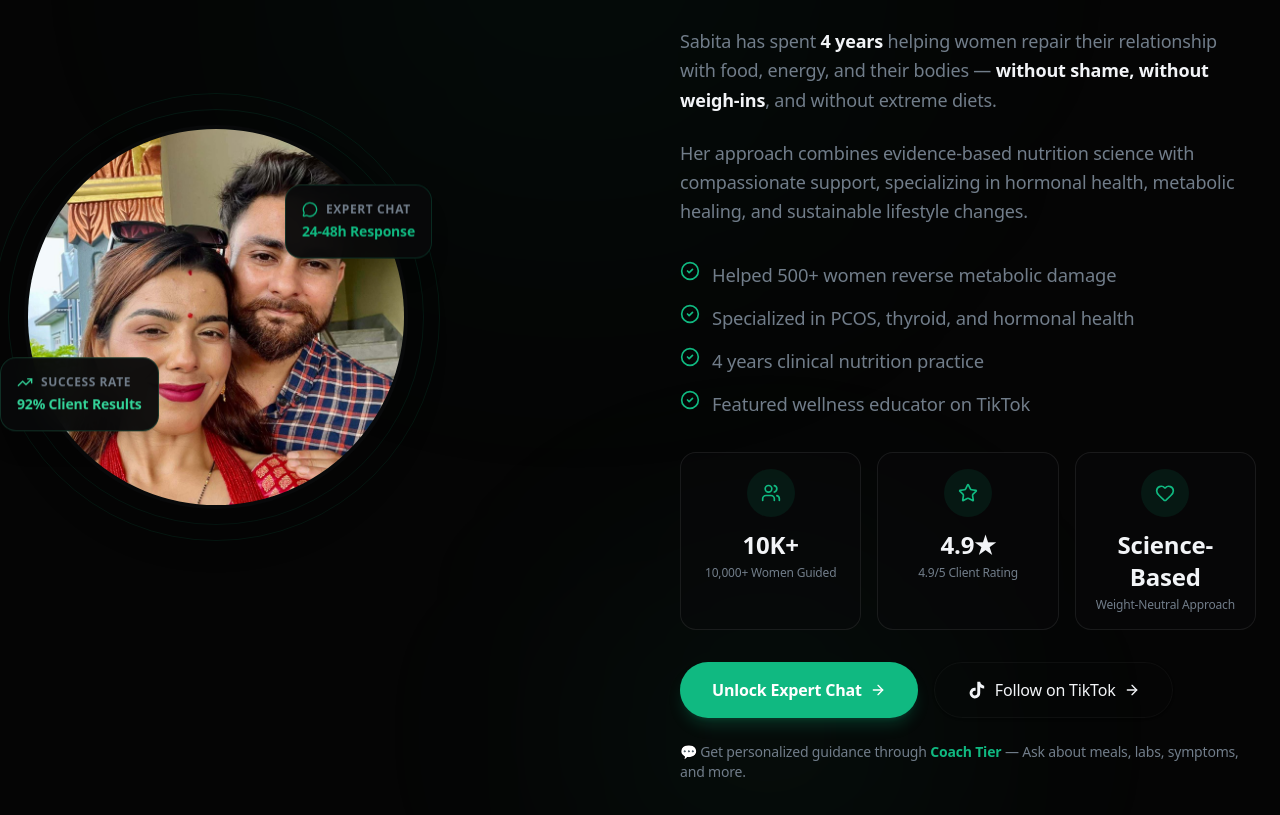
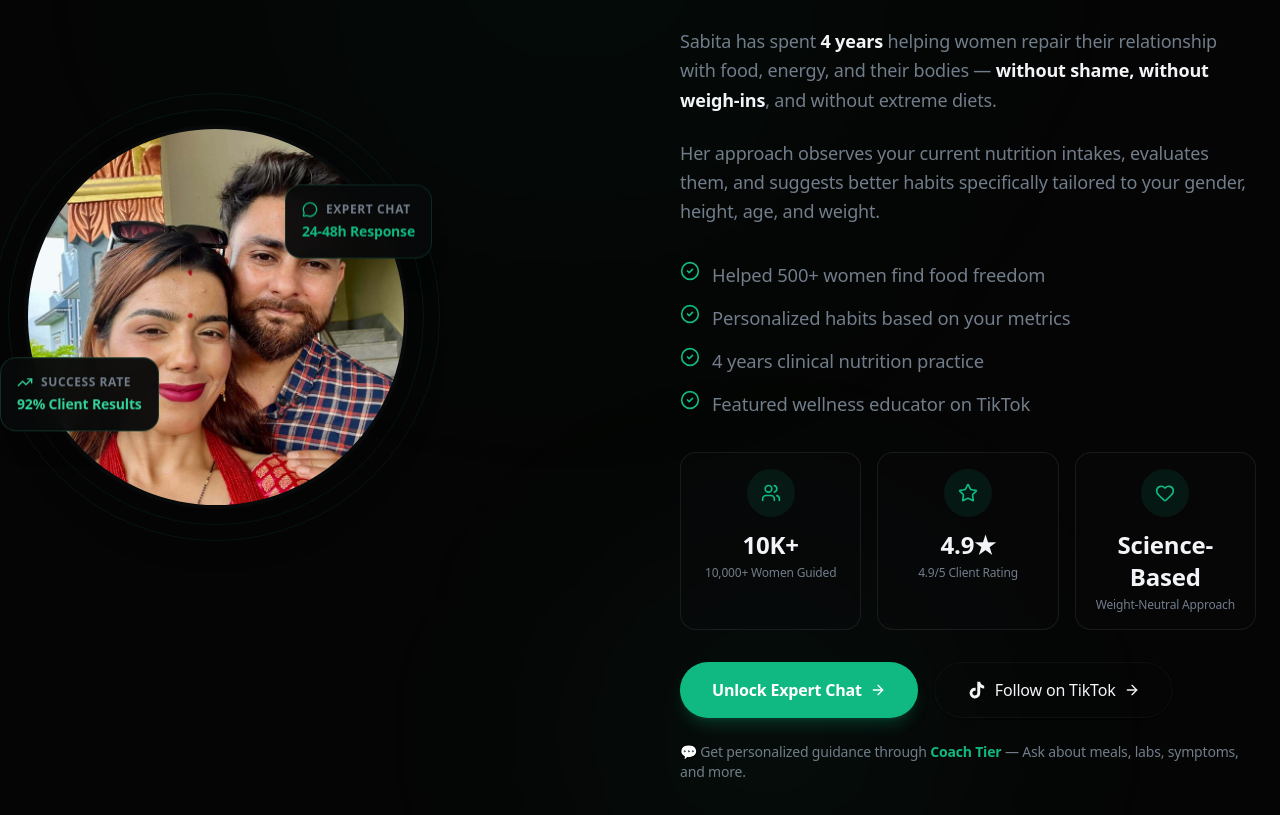
Before and after one commit to Sishir120/PackYourBags, a Next.js app in the folder OneDrive/Documents/python/glowuphub/web/: page / in a window 1280 px wide. Shown: the part 2860-3675 px from the top of the page. Built offline with nearby package versions, Linux system fonts and the light colour scheme.

Commit message:
content: update expert bio to reflect personalized biometric approach

```diff
--- a/OneDrive/Documents/python/glowuphub/web/components/meet-the-expert.tsx
+++ b/OneDrive/Documents/python/glowuphub/web/components/meet-the-expert.tsx
@@ -12,8 +12,8 @@ const credentials = [
 ];
 
 const achievements = [
-    "Helped 500+ women reverse metabolic damage",
-    "Specialized in PCOS, thyroid, and hormonal health",
+    "Helped 500+ women find food freedom",
+    "Personalized habits based on your metrics",
     "4 years clinical nutrition practice",
     "Featured wellness educator on TikTok"
 ];
@@ -102,8 +102,8 @@ export function MeetTheExpert() {
                         </p>
 
                         <p className="text-foreground-muted text-lg leading-relaxed mb-8">
-                            Her approach combines evidence-based nutrition science with compassionate support,
-                            specializing in hormonal health, metabolic healing, and sustainable lifestyle changes.
+                            Her approach observes your current nutrition intakes, evaluates them, and suggests better habits
+                            specifically tailored to your gender, height, age, and weight.
                         </p>
 
                         {/* Achievements List */}
```
